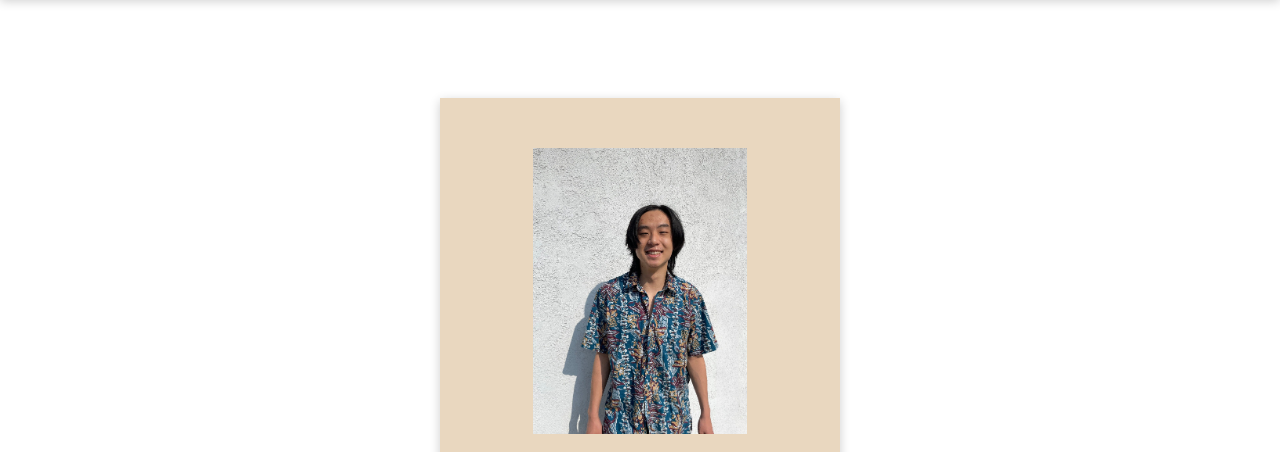
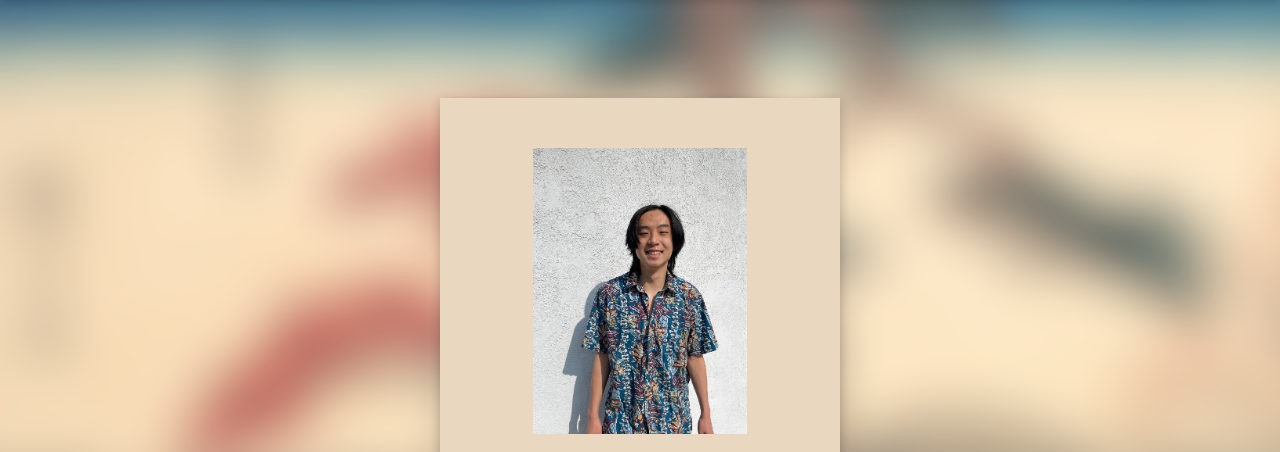
Before and after one commit to josephchang8/UX_UI_HW_19, a plain HTML site: page index.html in a window 1280 px wide. Shown: the part 136-588 px from the top of the page. Drawn offline with Linux system fonts and the light colour scheme.

Commit message:
more style iterations

```diff
--- a/style.css
+++ b/style.css
@@ -25,8 +25,10 @@ header p {
   display: inline-block;
 }
 .heroImg {
-  background-image: url("")
+  background-image: url("woodcuts_15_blur.png");
   background-color: #fdf8ec;
+  background-repeat: no-repeat;
+  background-size: cover;
   padding: 100px 15px;
 }
 .content {
```
Also changed, not shown: woodcuts_15_blur.png (added).
